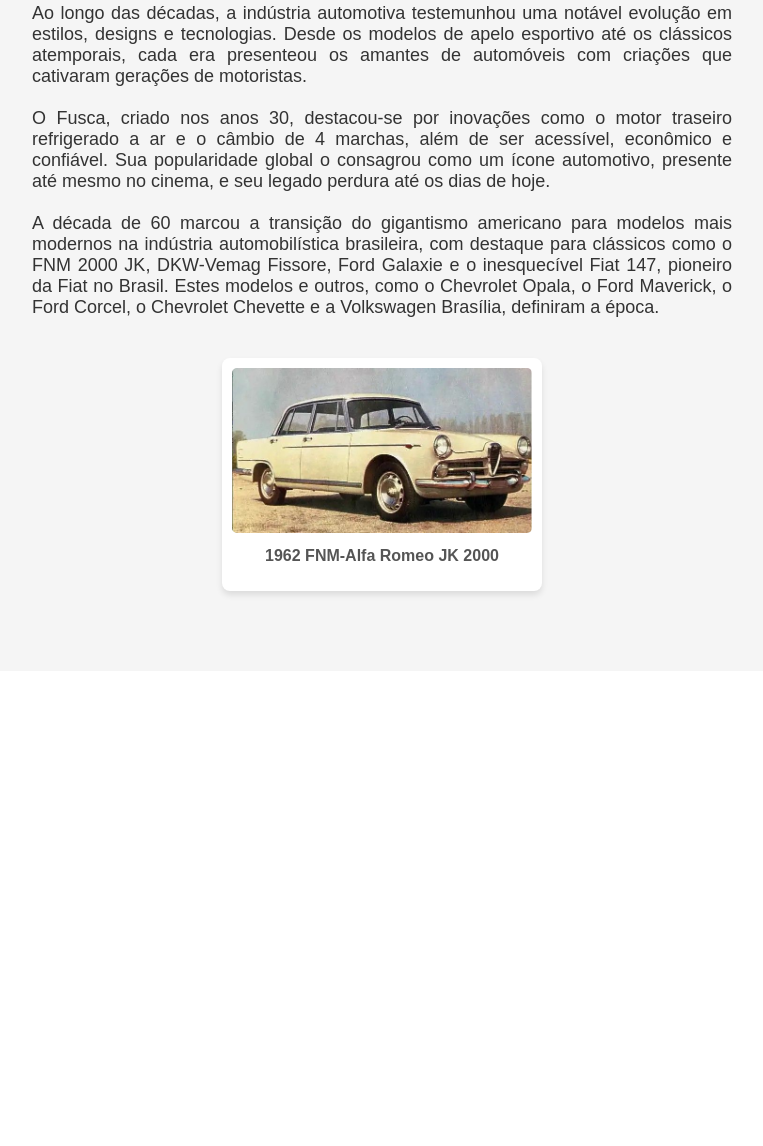
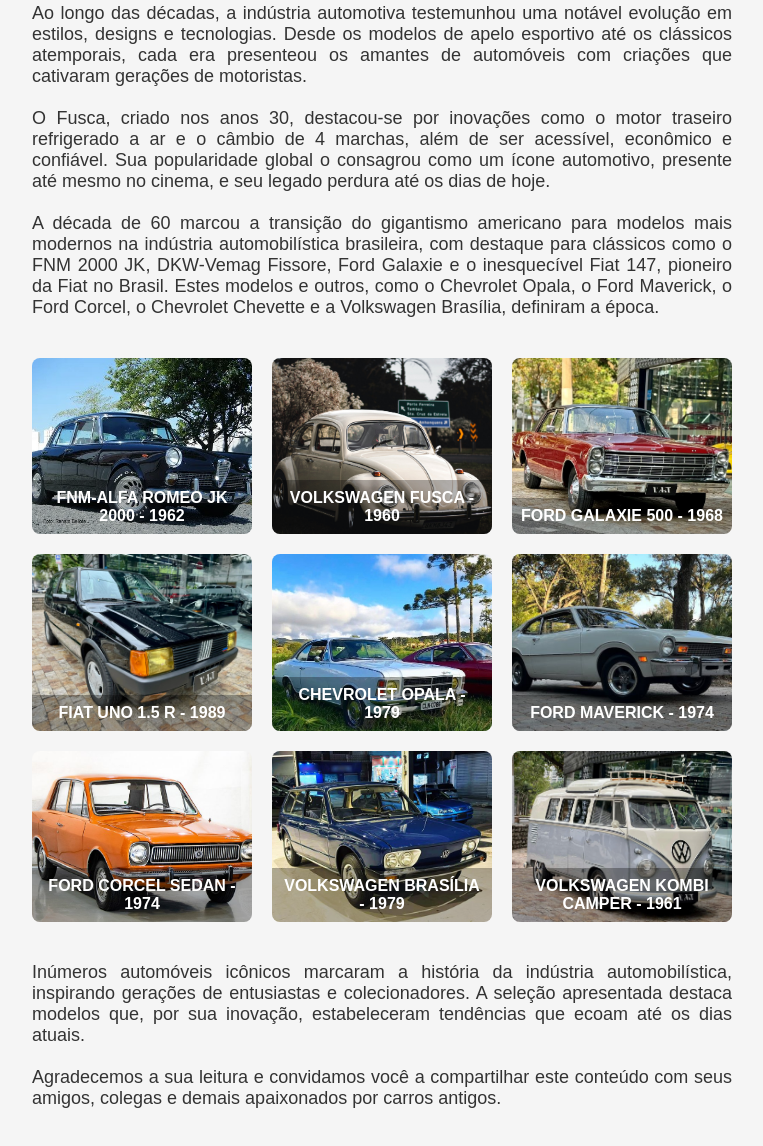
Before and after one commit to Snowsara/Rota_Classica, a website: page public/garagem_passado/garagem_passado.html in a window 1280 px wide. Shown: the part 1078-2224 px from the top of the page, without its empty margins (258-1021 px from the left). Before the commit the page ends 1749 px from the top, so only its background shows below. Drawn offline with Linux system fonts and the light colour scheme.

Commit message:
Finalizado garagem do passado

```diff
--- a/public/garagem_passado/garagem_passado.css
+++ b/public/garagem_passado/garagem_passado.css
@@ -137,30 +137,38 @@
 }
 
 .gallery {
-    display: flex;
-    grid-template-columns: repeat(3, 1fr);
+    display: grid;
+    grid-template-columns: repeat(3, auto); /*Três colunas*/
     justify-content: center;
     gap: 20px;
     margin-bottom: 40px;
 }
 
 .gallery-item {
-    text-align: center;
-    background-color: #fff;
-    padding: 10px;
-    border-radius: 8px;
-    box-shadow: 0 4px 6px rgb(0, 0, 0, 0.1);
-    margin: 0 auto;
+    position: relative;
+    max-width: 220px;
 }
 
 .gallery-item img {
     width: 100%;
-    max-width: 300px;
-    border-radius: 5px;
+    height: 100%;
+    border-radius: 8px;
+    object-fit: cover;
 }
 
-.gallery-item h3 {
+.overlay {
+    position: absolute;
+    bottom: 0;
+    left: 0;
+    right: 0;
+    background-color: rgba(0, 0, 0, 0.3);
+    color: white;
+    text-align: center;
+    padding: 9px;
+    border-radius: 0 0 8px 8px; /*Arredondar a parte debaixo*/
+}
+
+h3 {
+    margin: 0;
     font-size: 16px;
-    margin-top: 10px;
-    color: #555;
 }
--- a/public/garagem_passado/garagem_passado.html
+++ b/public/garagem_passado/garagem_passado.html
@@ -26,7 +26,7 @@
     <section class="hero">
         <div class="hero-content">
             <h1>Clássicos sobre rodas</h1>
-            <p>A história de carros e motos que definiram gerações</p>
+            <p>A história de carros que definiram gerações</p>
             <span>fevereiro 10, 2025</span>
         </div>
         <div class="hero-image">
@@ -43,7 +43,7 @@
     <section class="content-section">
         <div class="text-content">
             <p>
-                A nostalgia sobre rodas: carros e motos antigas que inspiram liberdade e
+                A nostalgia sobre rodas: carros antigos que inspiram liberdade e
                 aventura. Modelos clássicos que continuam a fascinar todas as idades, que
                 tal um momento para celebrar a história do automobilismo?
             </p>
@@ -73,13 +73,80 @@
 
         <div class="gallery">
             <div class="gallery-item">
-                <img src="../imagens/gallery _1.jpeg" alt="1962 FNM-Alfa Romeo JK 2000">
-                <h3>1962 FNM-Alfa Romeo JK 2000</h3>
+                <img src="../imagens/Gallery1.jpg" alt="FNM-ALFA ROMEO JK 2000 - 1962">
+                <div class="overlay">
+                    <h3>FNM-ALFA ROMEO JK 2000 - 1962</h3>
+                </div>
+            </div>
+
+            <div class="gallery-item">
+                <img src="../imagens/Gallery2.jpg" alt="VOLKSWAGEN FUSCA - 1960">
+                <div class="overlay">
+                    <h3>VOLKSWAGEN FUSCA - 1960</h3>
+                </div>
+            </div>
+
+            <div class="gallery-item">
+                <img src="../imagens/Gallery3.webp" alt="FORD GALAXIE 500 - 1968">
+                <div class="overlay">
+                    <h3>FORD GALAXIE 500 - 1968</h3>
+                </div>
+            </div>
+
+            <div class="gallery-item">
+                <img src="../imagens/Gallery4.webp" alt="FIAT UNO 1.5 R - 1989">
+                <div class="overlay">
+                    <h3>FIAT UNO 1.5 R - 1989</h3>
+                </div>
+            </div>
+
+            <div class="gallery-item">
+                <img src="../imagens/Gallery5.jpeg" alt="CHEVROLET OPALA - 1979">
+                <div class="overlay">
+                    <h3>CHEVROLET OPALA - 1979</h3>
+                </div>
+            </div>
+
+            <div class="gallery-item">
+                <img src="../imagens/Gallery6.jpg" alt="FORD MAVERICK - 1974">
+                <div class="overlay">
+                    <h3>FORD MAVERICK - 1974</h3>
+                </div>
+            </div>
+
+            <div class="gallery-item">
+                <img src="../imagens/Gallery7.jpg" alt="FORD CORCEL SEDAN - 1974">
+                <div class="overlay">
+                    <h3>FORD CORCEL SEDAN - 1974</h3>
+                </div>
+            </div>
+
+            <div class="gallery-item">
+                <img src="../imagens/Gallery8.jpg" alt="VOLKSWAGEN BRASÍLIA - 1979">
+                <div class="overlay">
+                    <h3>VOLKSWAGEN BRASÍLIA - 1979</h3>
+                </div>
+            </div>
+
+            <div class="gallery-item">
+                <img src="../imagens/Gallery9.webp" alt="VOLKSWAGEN KOMBI CAMPER - 1961">
+                <div class="overlay">
+                    <h3>VOLKSWAGEN KOMBI CAMPER - 1961</h3>
+                </div>
             </div>
         </div>
+
+        <div class="text">
+            <p>
+                Inúmeros automóveis icônicos marcaram a história da indústria automobilística,
+                inspirando gerações de entusiastas e colecionadores. A seleção apresentada
+                destaca modelos que, por sua inovação, estabeleceram tendências que ecoam
+                até os dias atuais. <br>
+                <br>
+                Agradecemos a sua leitura e convidamos você a compartilhar este conteúdo
+                com seus amigos, colegas e demais apaixonados por carros antigos.
+            </p>
+        </div>
     </section>
-
-
-
 </body>
 </html>
```
Also changed, not shown: public/imagens/Gallery1.jpg (added), public/imagens/Gallery2.jpg (renamed from public/imagens/Fusca_brasil.jpg), public/imagens/Gallery3.webp (added), public/imagens/Gallery4.webp (added), public/imagens/Gallery5.jpeg (added), public/imagens/Gallery6.jpg (added), public/imagens/Gallery7.jpg (added), public/imagens/Gallery8.jpg (added), public/imagens/Gallery9.webp (added), public/imagens/gallery _1.jpeg (deleted), 3 other files.
